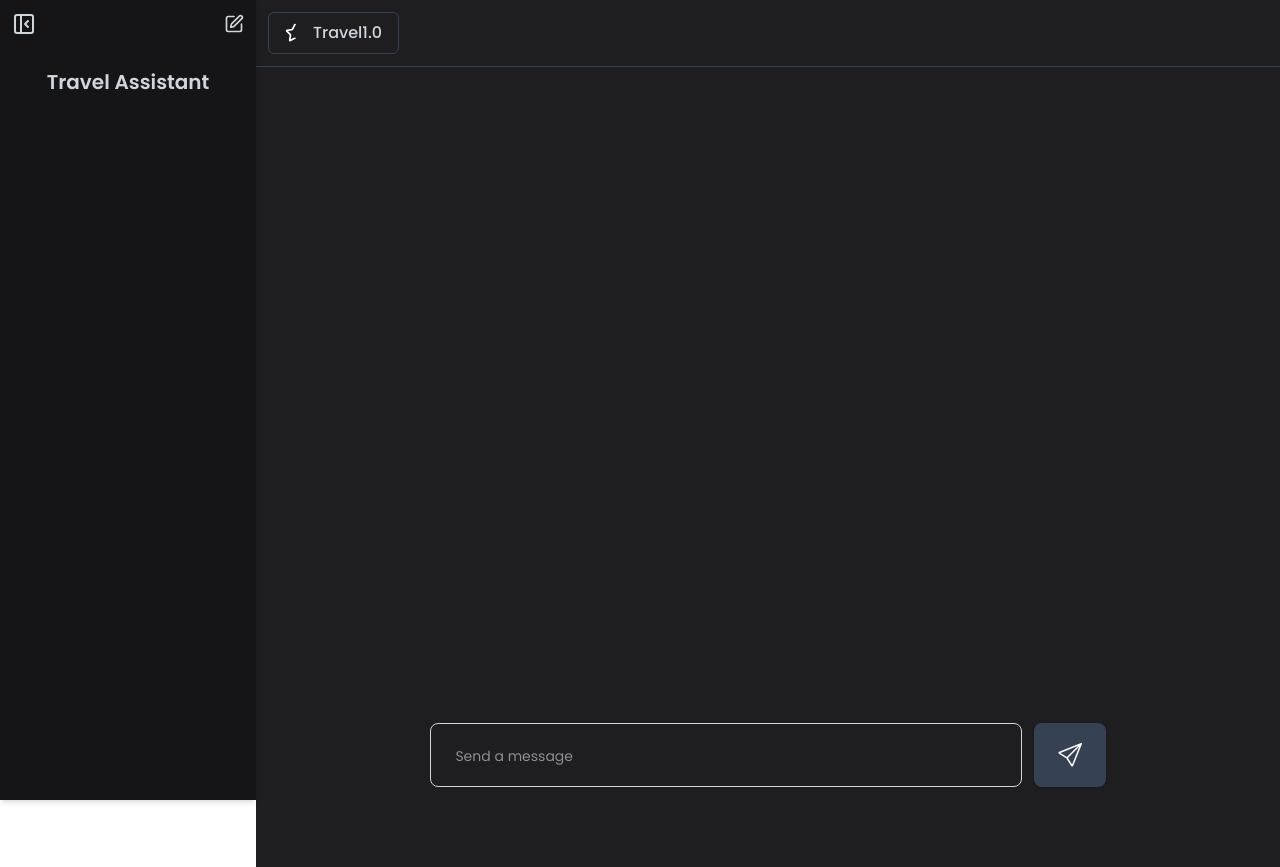
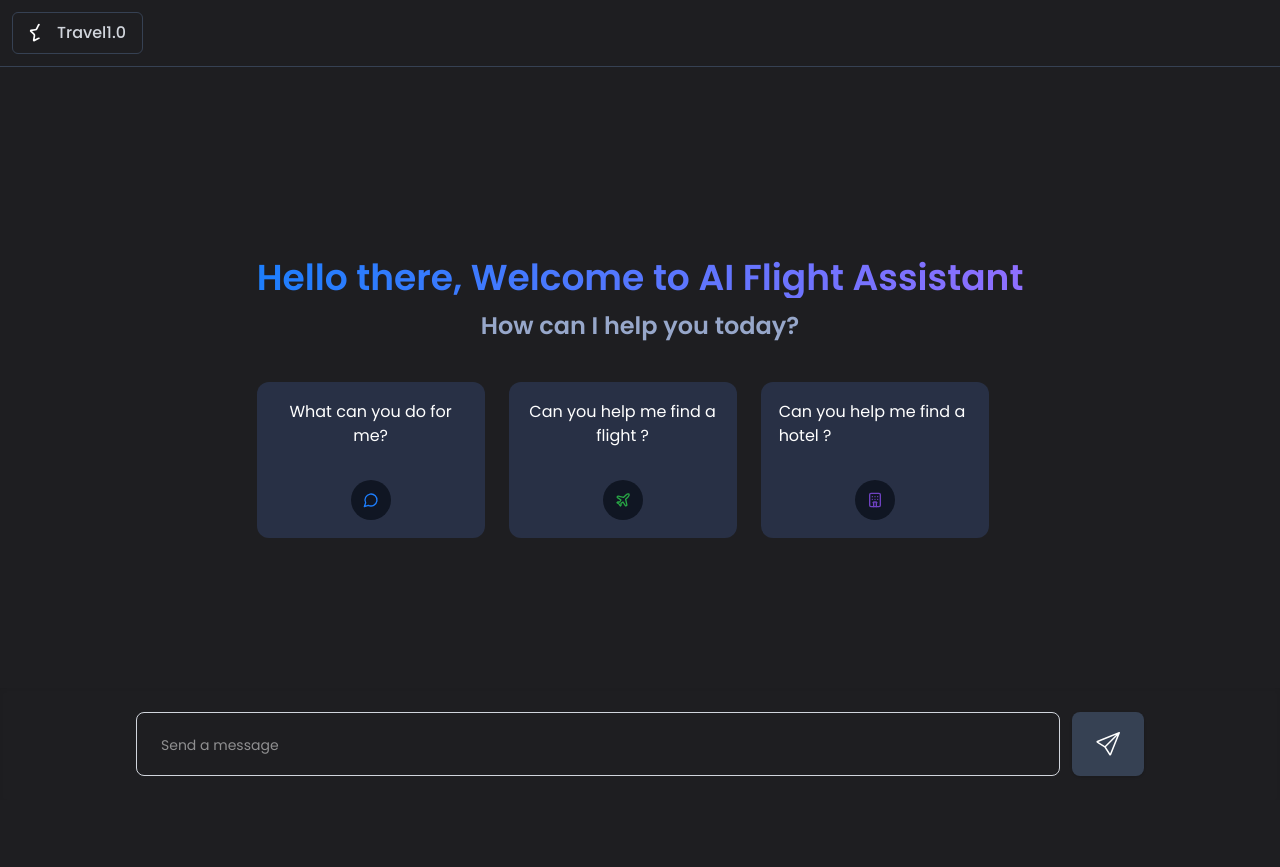
Before and after one commit to olumatty/Agentic-AI, a React (Vite) app: page / in a window 1280 px wide. After the commit the page ends 800 px from the top, so only its background shows below. Built offline with nearby package versions, Linux system fonts and the light colour scheme.

Commit message:
UI change&Welcome card

```diff
--- a/components/Chatbot.jsx
+++ b/components/Chatbot.jsx
@@ -3,17 +3,19 @@ import React  from "react";
 import { BsSend } from "react-icons/bs";
 import ReactMarkdown from "react-markdown";
 import Loading from "../components/Loading";
-
+import HomeUI from "./HomeUI";
 
 const Chatbot = () => {
     const [messages, setMessages] = useState([]);
     const [input, setInput] = useState("");
     const [loading, setLoading] = useState(false);
+    const [showWelcome, setShowWelcome] = useState(true);
 
     const userRef = useRef();
 
     const handleSend = async (e) => {
       e.preventDefault();
+      setShowWelcome(false);
 
       if (input.trim() === "" || loading) return;
 
@@ -63,30 +65,48 @@ const Chatbot = () => {
     };
 
     useEffect(() => {
+        if (userRef.current) {
           userRef.current.scrollTo({
             top: userRef.current.scrollHeight,
             behavior: "smooth",
           });
+        }
       }, [messages]);
 
       return (
-    <div className="flex flex-col min-h-screen bg-[#1E1E21]">
-        <div className="flex flex-col justify-center items-center mt-12">
+        <div className="flex flex-col h-screen bg-[#1E1E21]">
+         <div className="flex-grow flex flex-col">
+        {showWelcome && (
+          <div className="flex flex-col justify-center items-center flex-grow">
+            <HomeUI />
+          </div>
+        )}
 
-        </div>
-
-        <div className="main flex flex-col items-center w-full px-4 sm:px-8 lg:px-20 mt-10">
-            <div className="chats overflow-y-scroll scroll-smooth h-[calc(100vh-272px)] w-full max-w-4xl mx-auto" ref={userRef}>
+        {!showWelcome && (
+          <div className="main flex flex-col items-center w-full px-4 sm:px-8 lg:px-20 mt-4 flex-grow overflow-hidden">
+            <div
+              className="chats overflow-y-auto scroll-smooth w-full max-w-4xl mx-auto"
+              style={{
+                height: `calc(100vh - ${60}px - ${80}px - ${20}px)`, // Header, form, some extra
+              }}
+              ref={userRef}
+            >
               {messages.map((msg, index) => (
                 <div
                   key={index}
-                    className={`m-2 py-2 px-4 flex flex-col ${msg.role === "user" ? "items-end" : "items-start"}`}
+                  className={`m-2 py-2 px-4 flex flex-col ${
+                    msg.role === 'user' ? 'items-end' : 'items-start'
+                  }`}
                 >
-                    <div className={`flex items-center gap-3 ${msg.role === "user" ? "flex-row-reverse" : "flex-row"}`}>
+                  <div
+                    className={`flex items-center gap-3 ${
+                      msg.role === 'user' ? 'flex-row-reverse' : 'flex-row'
+                    }`}
+                  >
                     <div className="bg-blue-500 text-white rounded-full px-3 py-1 text-sm">
-                        {msg.role === "user" ? "You" : "AI"}
+                      {msg.role === 'user' ? 'You' : 'AI'}
                     </div>
-                    {msg.content === "Thinking..." ? (
+                    {msg.content === 'Thinking...' ? (
                       <Loading />
                     ) : (
                       <p className="text-white text-sm sm:text-base bg-gray-700 p-3 rounded-lg max-w-[80%]">
@@ -99,9 +119,13 @@ const Chatbot = () => {
                   </p>
                 </div>
               ))}
+              <div ref={userRef} /> {/* Empty div to scroll to */}
+            </div>
+          </div>
+        )}
       </div>
 
-          <div className="mt-auto w-full flex flex-col items-center justify-center">
+      <div className="w-full flex flex-col items-center justify-center bg-[#1E1E21] py-4 shadow-inner">
         <form
           className="p-2 flex items-center rounded-lg w-[80%] mx-auto gap-3"
           onSubmit={handleSend}
@@ -115,17 +139,17 @@ const Chatbot = () => {
             onChange={(e) => setInput(e.target.value)}
           />
           <button
+            type="submit"
             className="py-2 px-6 h-16 sm:py-3 sm:px-6 bg-gray-700 text-white rounded-lg shadow outline-none
             transition-transform transform hover:scale-105 hover:bg-gray-600 flex items-center justify-center"
-                onClick={handleSend}
           >
             <BsSend className="w-4 h-4 sm:w-6 sm:h-6" />
           </button>
         </form>
       </div>
     </div>
-  </div>
-  )
+      );
 }
 
+
 export default Chatbot
--- a/components/HomeUI.jsx
+++ b/components/HomeUI.jsx
@@ -0,0 +1,40 @@
+import React from 'react'
+import { LuMessageCircle, LuPlane,LuHotel} from "react-icons/lu";
+
+
+const HomeUI = () => {
+  return (
+    <div>
+        <div className='mt-10 mb-5 flex flex-col items-center'>
+        <h1 className='bg text-4xl font-bold '>Hello there, Welcome to AI Flight Assistant</h1>
+        <h2 className='text-2xl font-semibold mt-3 text-[#97a7ca]'>How can I help you today?</h2>
+    </div>
+
+    <ul className='flex gap-6 mt-10 list-style-none overflow-x-0 scroollbar-w-none'>
+        <button className='flex-shrink-0 p-[18px] w-[228px] flex flex-col items-center rounded-[12px] bg-[#283045] cursor-pointer '>
+            <p>What can you do for me?</p>
+            <div className='bg-[#101623] mt-8 flex items-end p-3 rounded-full'>
+            <LuMessageCircle className=' text-[#1d7efd]' />
+            </div>
+
+        </button>
+        <button className='flex-shrink-0 p-[18px] w-[228px] flex flex-col items-center rounded-[12px] bg-[#283045] cursor-pointer'>
+            <p>Can you help me find a flight ?</p>
+            <div className='bg-[#101623] mt-8 flex items-end p-3 rounded-full'>
+            <LuPlane className='text-[#28a745]' />
+            </div>
+        </button>
+        <li className='flex-shrink-0 p-[18px] w-[228px] flex flex-col items-center rounded-[12px] bg-[#283045] cursor-pointer'>
+            <p>Can you help me find a hotel ?</p>
+            <div className='bg-[#101623] mt-8 flex items-end p-3 rounded-full'>
+            <LuHotel className='text-[#6f42c1]' />
+            </div>
+        </li>
+
+    </ul>
+    </div>
+
+  )
+}
+
+export default HomeUI
--- a/components/sidebar.jsx
+++ /dev/null
@@ -1,32 +0,0 @@
-import React, { useState } from 'react'
-import { LuPanelLeftClose, LuPlane, LuHotel,LuMap,LuSquarePen    } from "react-icons/lu";
-import { TbEdit } from "react-icons/tb";
-
-
-const Sidebar = () => {
-    const[isOpen, setIsOpen] = useState(false);
-
-    const toggleSidebar = () => {
-        setIsOpen(prev => !prev);
-    }
-
-return (
-  <div className="w-16 md:w-28 lg:w-64 h-screen bg-[#151517] fixed left-0 top-0 transition-all duration-300 ease-in-out pt-3 shadow-md z-10">
-    {/* Logo */}
-    <div className="flex items-center md:px-3 justify-between text-gray-300 font-bold text-2xl">
-    <LuPanelLeftClose onClick={toggleSidebar} className='cursor-pointer w-6 h-6'/>
-    {!isOpen && <LuSquarePen className='w-5 h-5' />}
-    </div>
-
-    {!isOpen && (<div className='md:px-3'>
-        <div className='flex flex-col items-center mt-8'>
-        <h2 className="text-xl font-semibold text-gray-300">Travel Assistant</h2>
-        </div>
-
-    </div>
-    )}
-  </div>
-  )
-}
-
-export default Sidebar
--- a/src/App.jsx
+++ b/src/App.jsx
@@ -1,17 +1,15 @@
 import React from 'react'
-import Sidebar from '../components/sidebar'
+
 import Chatbot from '../components/Chatbot'
 import Header from '../components/Header'
 
 const App = () => {
   return (
-    <div className='flex h-screen'>
-      <Sidebar />
-      <div className='flex flex-1 flex-col bg-[#1E1E21] ml-16 md:ml-28 lg:ml-64 transition-all duration-300'>
+
+      <div className='flex flex-1 h-screen flex-col bg-[#1E1E21] transition-all duration-300'>
         <Header/>
         <Chatbot />
       </div>
-    </div>
   )
 }
 
--- a/src/index.css
+++ b/src/index.css
@@ -3,11 +3,15 @@
 
 body {
   font-family: 'Poppins', sans-serif;
+  background-color : #1E1E21;
   color: white;
 }
 
 .main {
-  min-height: calc(100vh - 10rem);
+  flex: 1;
+  display: flex;
+  flex-direction: column;
+  width: 100%;
 }
 
 .chatbot {
@@ -45,3 +49,10 @@ input {
   padding: 1rem;
   width: calc(100% - 16rem);
 }
+
+.bg{
+  background: linear-gradient(to right, #1d7efd, #8f6fff);
+  background-clip: text;
+  -webkit-background-clip: text;
+  -webkit-text-fill-color: transparent;
+}
```
Lines whose indentation alone changed are shown as unchanged.
